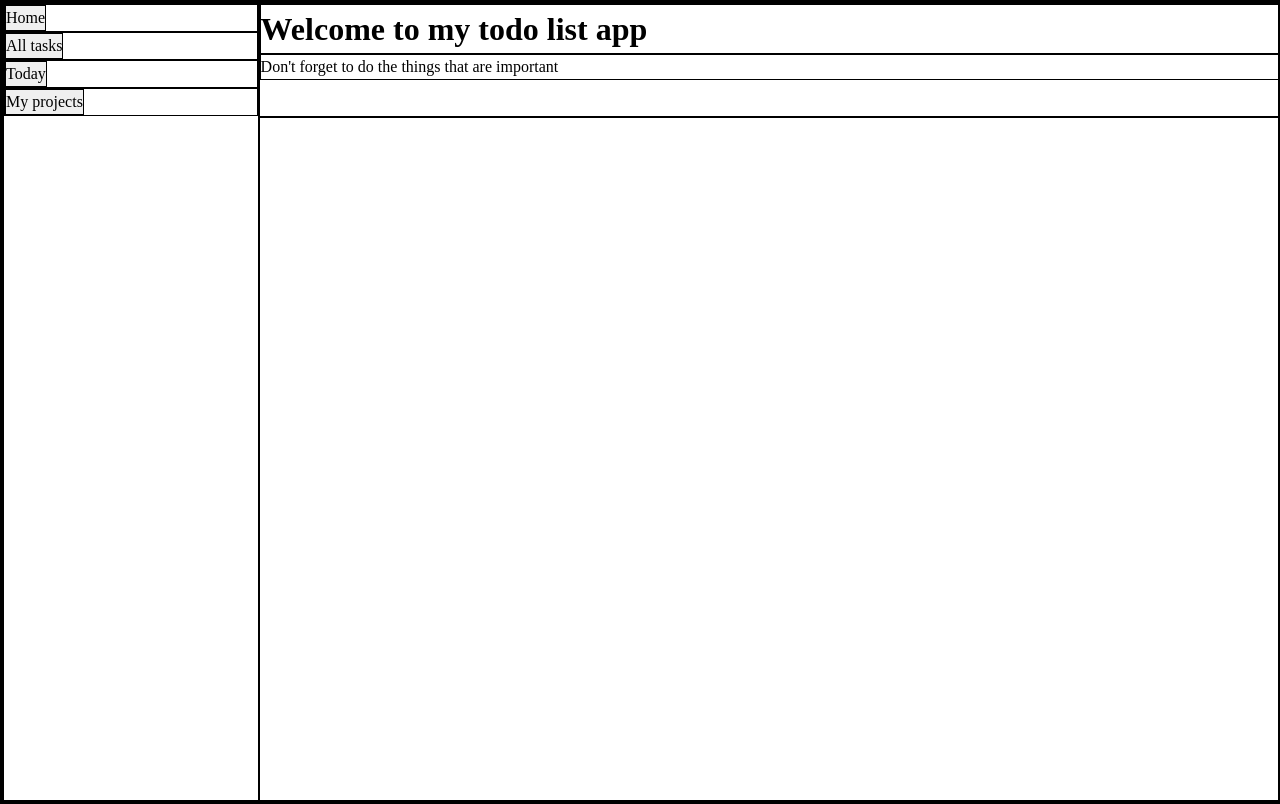
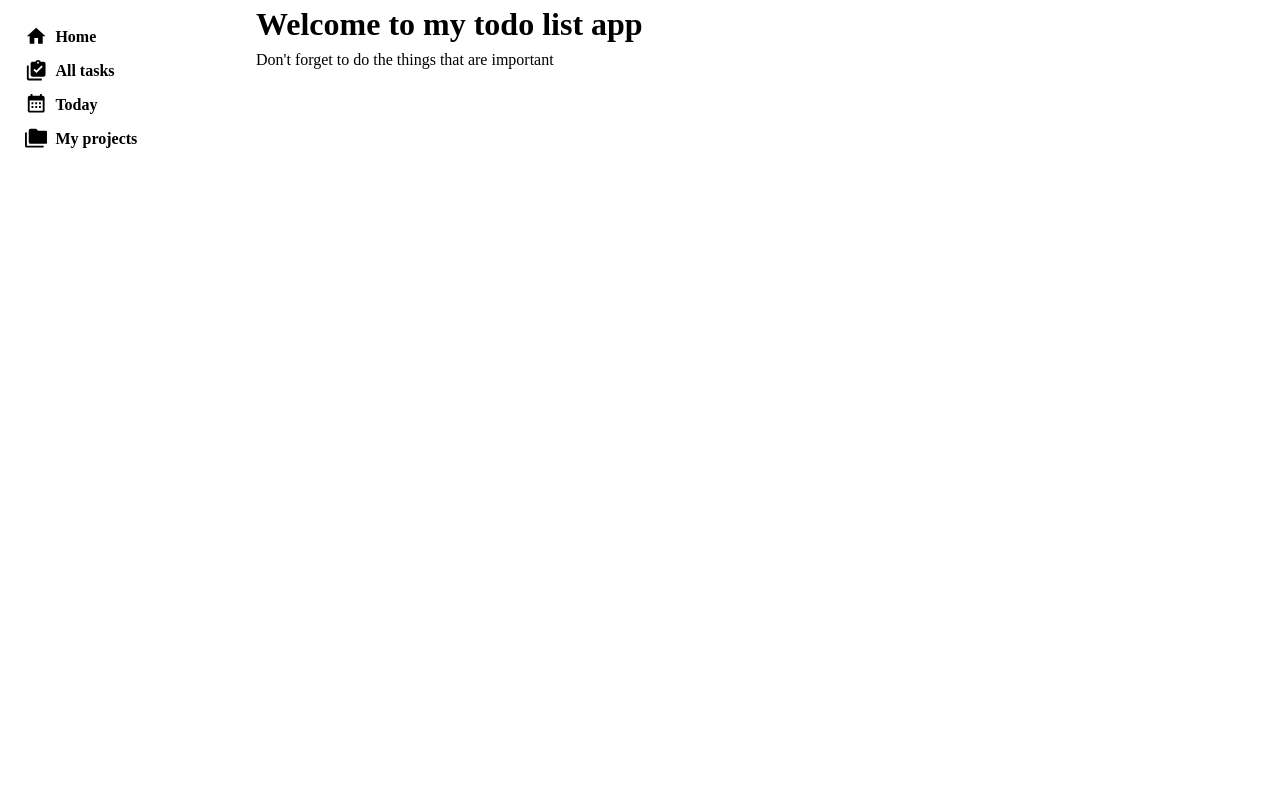
Before and after one commit to devritra/todo-list, a website built with webpack: page src/template.html in a window 1280 px wide. Built offline with nearby package versions, Linux system fonts and the light colour scheme.

Commit message:
Styled the sidebar

```diff
--- a/src/style.css
+++ b/src/style.css
@@ -6,7 +6,7 @@
   /* 2. Remove default margin and padding*/
   margin: 0;
   padding: 0;
-  border: 1px solid black;
+  /* border: 1px solid black; */
 }
 
 /* 3. Enable keyword animations */
@@ -66,4 +66,20 @@ h1, h2, h3, h4, h5, h6 {
 .sidebar{
     grid-column: 1/2;
     grid-row: 1/3;
+    padding: 25px 0 0 25px;
+    display: grid;
+    gap: 10px;
+    align-content: start;
 }
+.sidebar button{
+  border: none;
+  background: none;
+  display: flex;
+  gap: 8px;
+  font-weight: bold;
+  text-wrap: nowrap;
+  min-width: 120px;
+}
+.sidebar svg{
+  width: 1.4rem;
+}
--- a/src/template.html
+++ b/src/template.html
@@ -9,16 +9,16 @@
     <div class="main">
         <div class="sidebar">
             <div>
-                <button id="home_loader_btn" data-action="load_home">Home</button>
+                <button id="home_loader_btn" data-action="load_home"><svg data-action="load_home" xmlns="http://www.w3.org/2000/svg" viewBox="0 0 24 24"><title>Home</title><path data-action="load_home" d="M10,20V14H14V20H19V12H22L12,3L2,12H5V20H10Z" /></svg>Home</button>
             </div>
             <div>
-                <button id="task_loader_btn" data-action="load_tasks">All tasks</button>
+                <button id="task_loader_btn" data-action="load_tasks"><svg data-action="load_tasks" xmlns="http://www.w3.org/2000/svg" viewBox="0 0 24 24"><title>All tasks</title><path data-action="load_tasks" d="M4 7H2V21C2 22.1 2.9 23 4 23H18V21H4M20 3H16.8C16.4 1.8 15.3 1 14 1C12.7 1 11.6 1.8 11.2 3H8C6.9 3 6 3.9 6 5V17C6 18.1 6.9 19 8 19H20C21.1 19 22 18.1 22 17V5C22 3.9 21.1 3 20 3M14 3C14.6 3 15 3.5 15 4C15 4.5 14.5 5 14 5C13.5 5 13 4.5 13 4C13 3.5 13.4 3 14 3M12.3 15.1L9 11.8L10.4 10.4L12.3 12.3L17.6 7L19 8.4" /></svg>All tasks</button>
             </div>
             <div>
-                <button id="calender_btn" data-action="load_date_based_tasks">Today</button>
+                <button id="calender_btn" data-action="load_date_based_tasks"><svg data-action="load_date_based_tasks" xmlns="http://www.w3.org/2000/svg" viewBox="0 0 24 24"><title>Calender</title><path data-action="load_date_based_tasks" d="M9,10V12H7V10H9M13,10V12H11V10H13M17,10V12H15V10H17M19,3A2,2 0 0,1 21,5V19A2,2 0 0,1 19,21H5C3.89,21 3,20.1 3,19V5A2,2 0 0,1 5,3H6V1H8V3H16V1H18V3H19M19,19V8H5V19H19M9,14V16H7V14H9M13,14V16H11V14H13M17,14V16H15V14H17Z" /></svg>Today</button>
             </div>
             <div>
-                <button id="project_loader_btn" data-action="load_projects">My projects</button>
+                <button id="project_loader_btn" data-action="load_projects"><svg data-action="load_projects" xmlns="http://www.w3.org/2000/svg" viewBox="0 0 24 24"><title>Projects</title><path data-action="load_projects" d="M22,4H14L12,2H6A2,2 0 0,0 4,4V16A2,2 0 0,0 6,18H22A2,2 0 0,0 24,16V6A2,2 0 0,0 22,4M2,6H0V11H0V20A2,2 0 0,0 2,22H20V20H2V6Z" /></svg>My projects</button>
             </div>
         </div>
         <div class="navbar">
```
